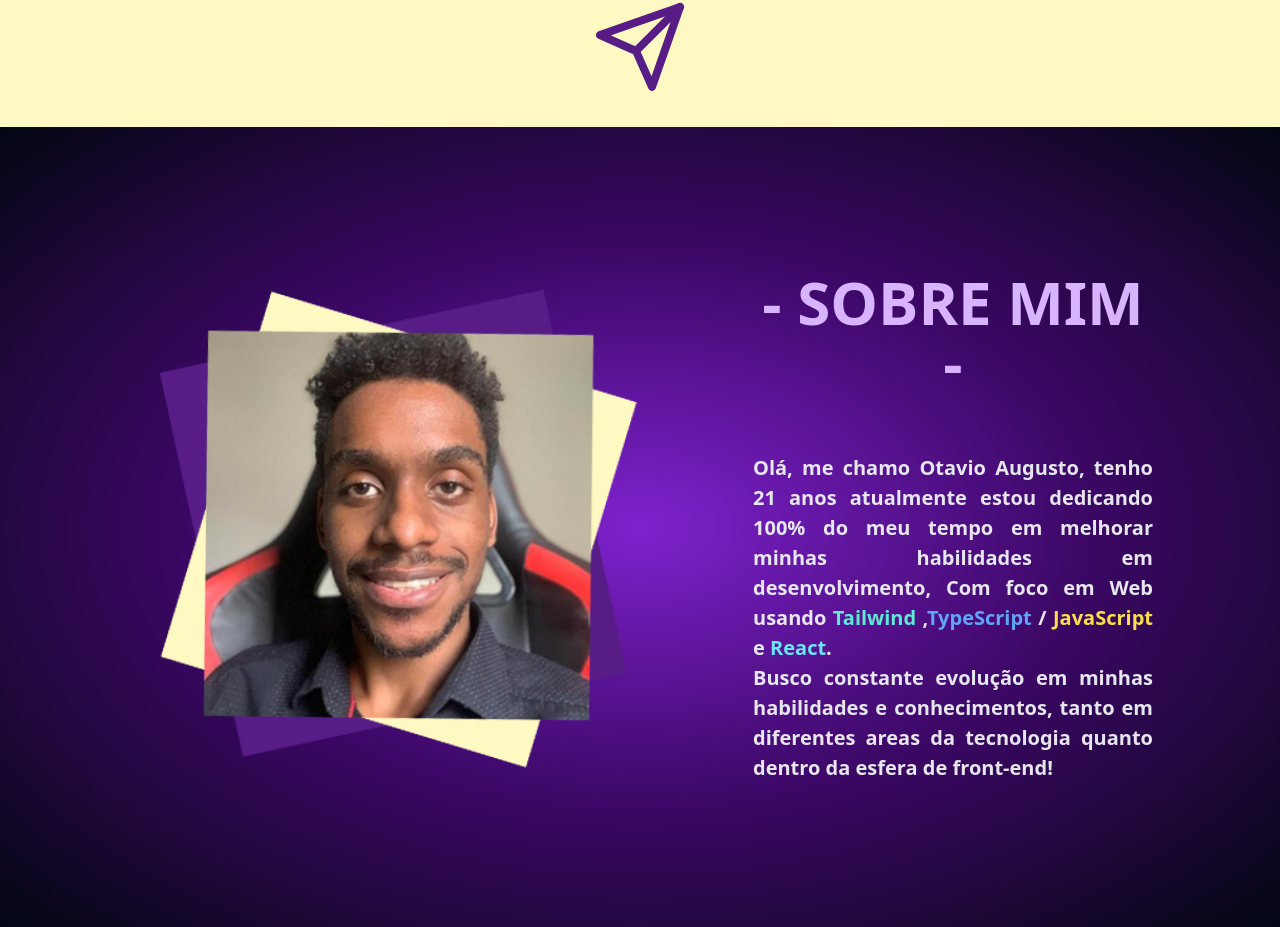
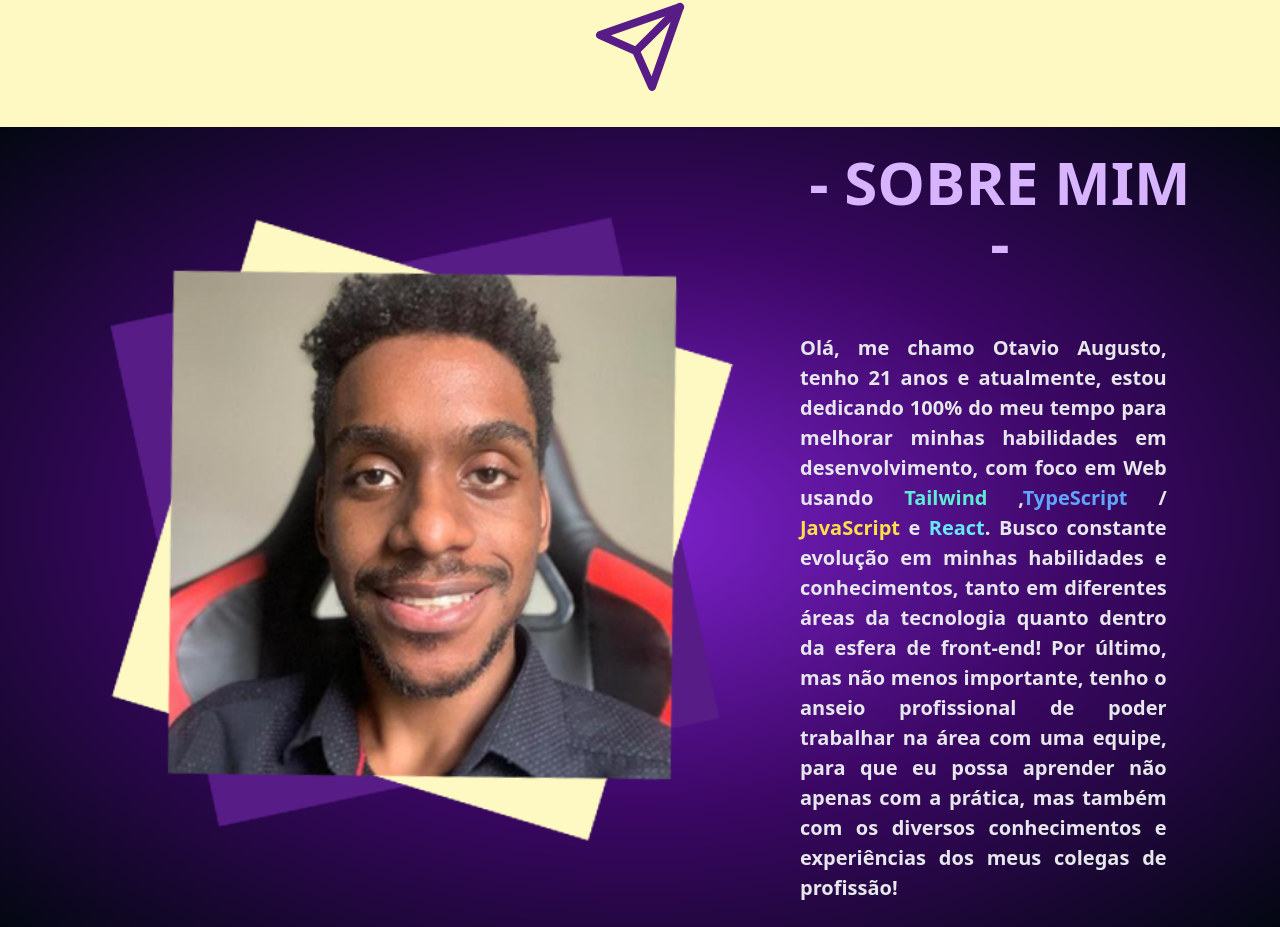
Before and after one commit to 0tavio4ugusto/portfolio, a React (Vite) app: page / in a window 1280 px wide. Shown: the part 1994-2921 px from the top of the page. Built offline with nearby package versions, Linux system fonts and the light colour scheme.

Commit message:
Update About.tsx

```diff
--- a/src/components/parts/About.tsx
+++ b/src/components/parts/About.tsx
@@ -7,15 +7,13 @@ const About = () => {
       <div className="flex flex-row justify-evenly">
       <img className=" scale-105 " src={eu} alt="" />
       <div className="w-1/4 text-justify self-center scale-125">
-        <p className=" text-purple-300 text-5xl font-black text-center"> - SOBRE MIM - </p>
-        <p className="font-black text-gray-200 mt-12">
-          Olá, me chamo Otavio Augusto, tenho 21 anos atualmente estou dedicando 100% do meu tempo em melhorar minhas habilidades em desenvolvimento, Com foco em Web usando <span className="text-teal-300">Tailwind </span>,
+        <p className=" text-purple-300 text-5xl font-black text-center self-center"> - SOBRE MIM - </p>
+        <p className="font-black text-gray-200 mt-12 w-11/12">
+        Olá, me chamo Otavio Augusto, tenho 21 anos e atualmente, estou dedicando 100% do meu tempo para melhorar minhas habilidades em desenvolvimento, com foco em Web usando <span className="text-teal-300">Tailwind </span>,
           <span className="text-blue-400">TypeScript </span> /
           <span className="text-yellow-300"> JavaScript</span> e
           <span className="text-cyan-300"> React</span>.
-        </p>
-        <p className="font-black text-gray-200">
-          Busco constante evolução em minhas habilidades e conhecimentos, tanto em diferentes areas da tecnologia quanto dentro da esfera de front-end!
+          Busco constante evolução em minhas habilidades e conhecimentos, tanto em diferentes áreas da tecnologia quanto dentro da esfera de front-end! Por último, mas não menos importante, tenho o anseio profissional de poder trabalhar na área com uma equipe, para que eu possa aprender não apenas com a prática, mas também com os diversos conhecimentos e experiências dos meus colegas de profissão!
         </p>
       </div>
       </div>
```
